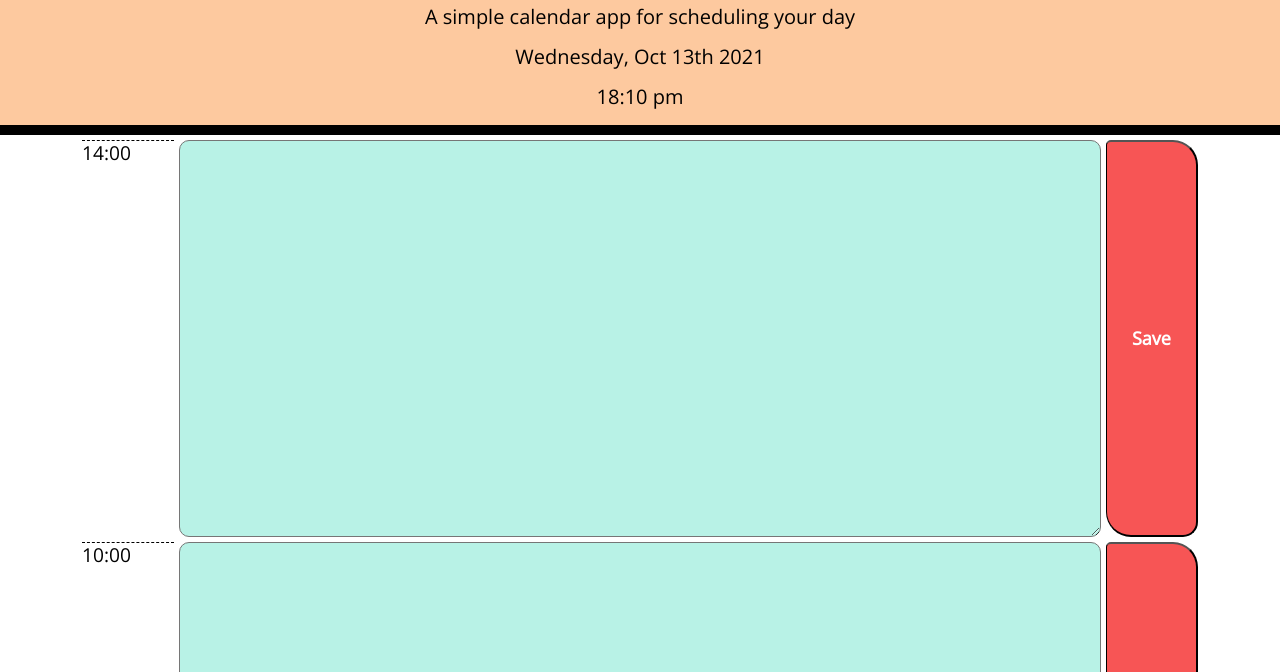
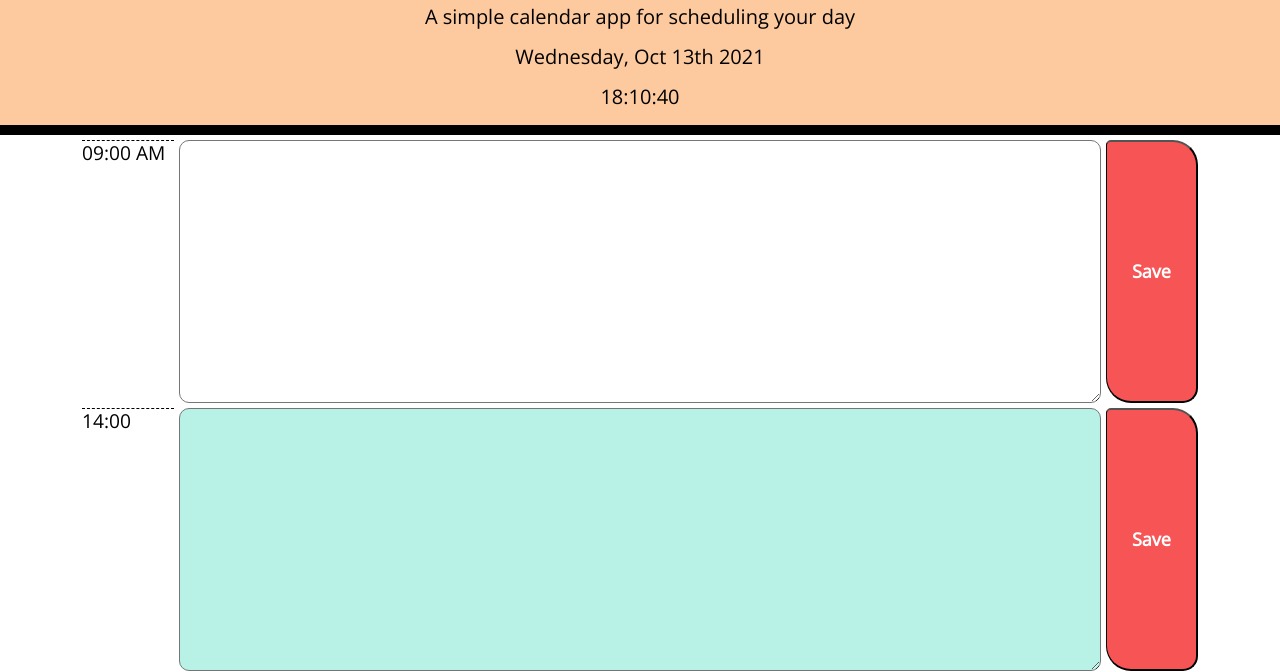
Before and after one commit to kayleriegerpatton/work-day-planner, a plain HTML site: page index.html in a window 1280 px wide. Shown: the part 85-757 px from the top of the page. Drawn offline with nearby package versions, Linux system fonts and the light colour scheme; a web font is replaced by a local one.

Commit message:
timeblock values array

```diff
--- a/assets/js/script.js
+++ b/assets/js/script.js
@@ -9,12 +9,13 @@ const renderDateTime = function () {
   const timerTick = function () {
     const dateTime = moment();
     const dateTimeFormatted = dateTime.format("dddd, MMM Do YYYY");
-    const timeFormatted = dateTime.format("k:mm a");
+    const timeFormatted = dateTime.format("k:mm:ss");
 
     dateContainer.text(dateTimeFormatted);
     timeContainer.text(timeFormatted);
   };
-  const timer = setInterval(timerTick, 1000);
+  timerTick();
+  setInterval(timerTick, 1000);
 };
 
 //  get from local storage
@@ -37,20 +38,32 @@ const renderTimeBlocks = function () {
   // get text of time blocks hours
   const timeBlockHour = $("#spanHour").text();
 
-  const setStyles = function () {
-    // if timeBlockHour.text === currentHour then set class to present
-    if (timeBlockHour == currentHour) {
-      console.log("Event is now!");
-      // if timeBlockHour.text < currentHour then set class to past
-    } else if (timeBlockHour < currentHour) {
-      console.log("event is past");
+  //   const setStyles = function () {
+  //     // if timeBlockHour.text === currentHour then set class to present
+  //     if (timeBlockHour == currentHour) {
+  //       console.log("Event is now!");
+  //       // if timeBlockHour.text < currentHour then set class to past
+  //     } else if (timeBlockHour < currentHour) {
+  //       console.log("event is past");
 
-      // if timeBlockHour.text > currentHour then set class to future
-    } else {
-      console.log("event is upcoming");
-    }
-  };
+  //       // if timeBlockHour.text > currentHour then set class to future
+  //     } else {
+  //       console.log("event is upcoming");
+  //     }
+  //   };
 };
+
+const timeBlockValuesArray = [
+  { hour: "9:00", localStorageKey: 9 },
+  { hour: "10:00", localStorageKey: 10 },
+  { hour: "11:00", localStorageKey: 11 },
+  { hour: "12:00", localStorageKey: 12 },
+  { hour: "13:00", localStorageKey: 13 },
+  { hour: "14:00", localStorageKey: 14 },
+  { hour: "15:00", localStorageKey: 15 },
+  { hour: "16:00", localStorageKey: 16 },
+  { hour: "17:00", localStorageKey: 17 },
+];
 
 // on save get/set storage
 const saveEvent = function (event) {
@@ -61,31 +74,31 @@ const saveEvent = function (event) {
 
   const userClicked = $(target).attr("data-save");
 
-  // LOCAL STORAGE
-  //   get textarea input value (event details)
-  let eventDescription = $(target).prev().val();
+  //   if clicked on saveBtn, run
+  //   if () {
+  //     //   get textarea input value (event details)
+  //     let eventDescription = $(target).prev().val();
 
-  //   get event time from saveBtn data-attribute
-  let eventHour = userClicked;
+  //     //   get event time from saveBtn data-attribute
+  //     let eventHour = userClicked;
 
-  // create event object for LS
-  //   let eventDetails = {
-  //     hour: eventHour,
-  //     description: eventDescription,
-  //   };
+  //     //   get from LS
+  //     const eventDetailsFromLS = JSON.parse(localStorage.getItem(eventHour));
+  //     if (!eventDetailsFromLS) {
+  //       // set in LS
+  //       localStorage.setItem(eventHour, JSON.stringify(eventDescription));
+  //     } else {
+  //       // set data in LS
+  //       localStorage.setItem(eventHour, JSON.stringify(eventDescription));
+  //     }
+  //   }
+};
 
-  //   get from LS
-  const eventDetailsFromLS = JSON.parse(localStorage.getItem(eventHour));
-  if (!eventDetailsFromLS) {
-    // set in LS
-    localStorage.setItem(eventHour, JSON.stringify(eventDescription));
-  } else {
-    // set data in LS
-    localStorage.setItem(eventHour, JSON.stringify(eventDescription));
-  }
+const onReady = function () {
+  renderDateTime();
+  renderTimeBlocks();
 };
 
 // EVENT LISTENERS
 $(timeBlockContainer).on("click", saveEvent);
-$(document).ready(renderDateTime);
-$(document).ready(renderTimeBlocks);
+$(document).ready(onReady);
--- a/index.html
+++ b/index.html
@@ -38,9 +38,9 @@
     </header>
     <div class="container">
       <!-- Time Block CSS Grid -->
-      <!-- <h2 class="hour">0<span id="spanHour">9</span>:00 AM</h2>
+      <h2 class="hour">0<span id="spanHour">9</span>:00 AM</h2>
       <textarea class="" name="" id="" cols="30" rows="1"></textarea>
-      <button class="saveBtn">Save</button> -->
+      <button class="saveBtn">Save</button>
       <!-- <h2 class="hour">10:00 AM</h2>
       <textarea name="" id="" cols="30" rows="1"></textarea>
       <button class="saveBtn">Save</button>
```
